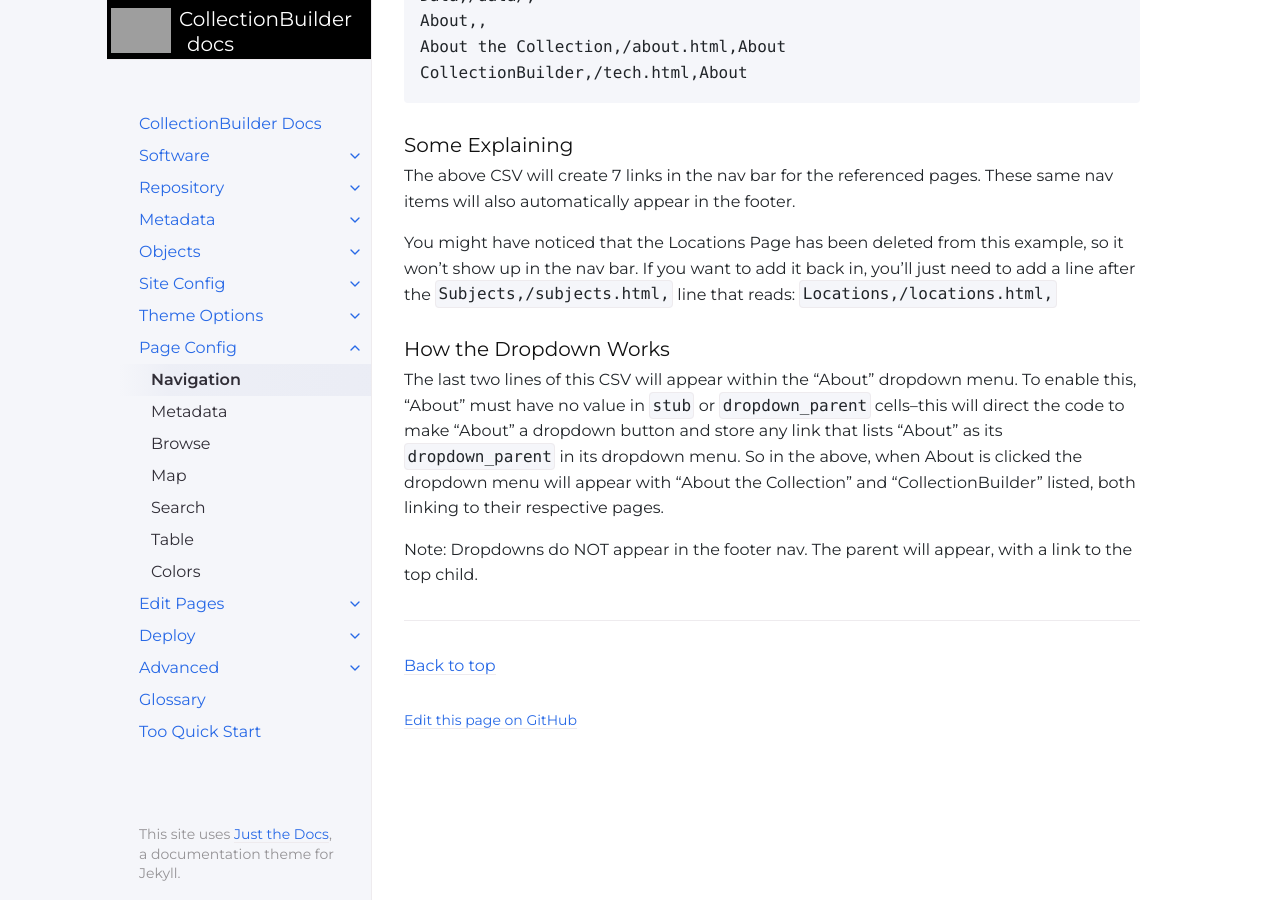
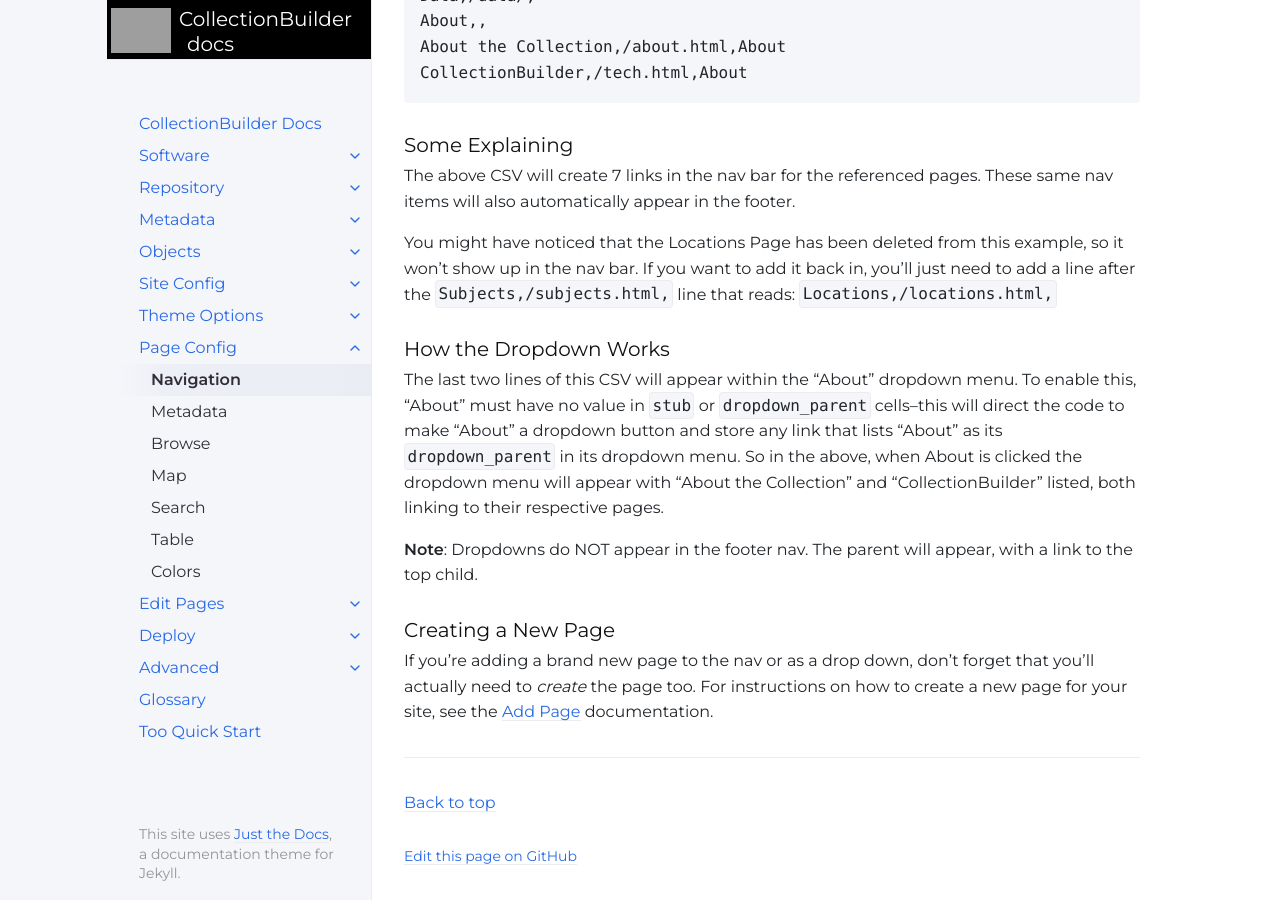
Before and after one commit to CollectionBuilder/cb-docs, a Jekyll site: the page built from docs/customization/config-nav.md, in a window 1280 px wide and 900 px high, scrolled down 1071 px. Built offline with Jekyll 4.4.1, drawn with Linux system fonts in a browser that asks for light colours.

Commit message:
clarify add page and nav

```diff
--- a/docs/customization/config-nav.md
+++ b/docs/customization/config-nav.md
@@ -54,4 +54,8 @@ The last two lines of this CSV will appear within the "About" dropdown menu.
 To enable this, "About" must have no value in `stub` or `dropdown_parent` cells--this will direct the code to make "About" a dropdown button and store any link that lists "About" as its `dropdown_parent` in its dropdown menu.
 So in the above, when About is clicked the dropdown menu will appear with "About the Collection" and "CollectionBuilder" listed, both linking to their respective pages.
 
-Note: Dropdowns do NOT appear in the footer nav. The parent will appear, with a link to the top child.
+**Note**: Dropdowns do NOT appear in the footer nav. The parent will appear, with a link to the top child.
+
+### Creating a New Page
+If you're adding a brand new page to the nav or as a drop down, don't forget that you'll actually need to *create* the page too.
+For instructions on how to create a new page for your site, see the [Add Page]({{ '/docs/pages/add_page/' | relative_url }}) documentation.
```
Also changed, not shown: docs/pages/add_page.md (+1 -1 lines).
